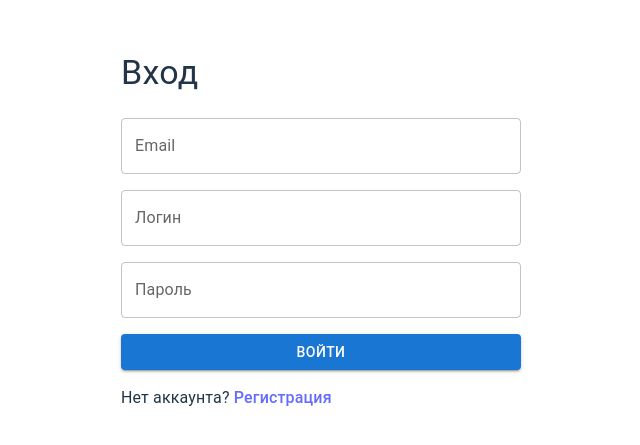
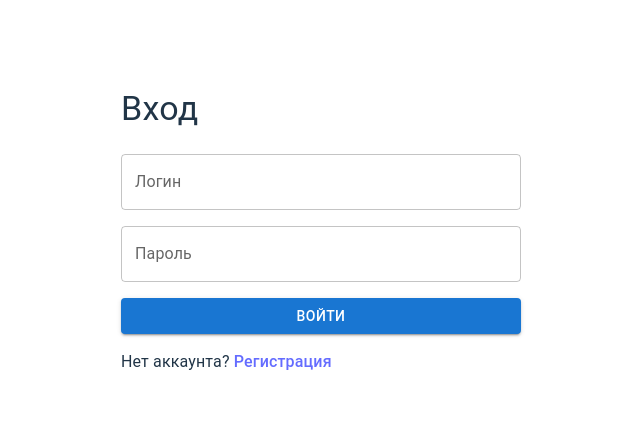
Before and after one commit to Ginkuiji/Survey_platform, a React (Vite) app in the folder survey_frontend/: page /login in a window 1280 px wide. Shown: the part 169-614 px from the top of the page, without its empty margins (319-959 px from the left). Built offline with nearby package versions, Linux system fonts and the light colour scheme; no server answers.

Commit message:
removed email from login

```diff
--- a/survey_frontend/src/pages/LoginPage.jsx
+++ b/survey_frontend/src/pages/LoginPage.jsx
@@ -4,7 +4,6 @@ import { useState } from "react";
 import { API_URL } from "../api/client";
 
 export default function LoginPage() {
-  const [email, setEmail] = useState("");
   const [username, setUsername] = useState("");
   const [password, setPassword] = useState("");
   const [error, setError] = useState("");
@@ -22,16 +21,15 @@ export default function LoginPage() {
           "Content-Type": "application/json",
         },
         body: JSON.stringify({
-          email,
+          username,
           password,
-          username,
         }),
       });
 
       const data = await res.json();
 
       if (!res.ok) {
-        throw new Error(data.detail || data.email?.[0] || "Ошибка входа");
+        throw new Error(data.detail || data.username?.[0] || "Ошибка входа");
       }
 
       localStorage.setItem("accessToken", data.access);
@@ -87,17 +85,8 @@ export default function LoginPage() {
         </Typography>
 
         <TextField
-          label="Email"
-          type="email"
-          fullWidth
-          sx={{ mb: 2 }}
-          value={email}
-          onChange={e => setEmail(e.target.value)}
-        />
-
-        <TextField
           label="Логин"
-          type="username"
+          type="text"
           fullWidth
           sx={{ mb: 2 }}
           value={username}
```
Also changed, not shown: 2 other files (tests, documents, lock files or other folders).
